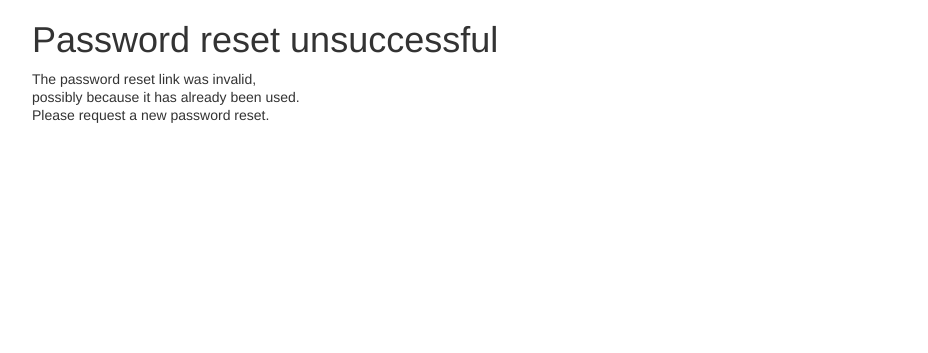
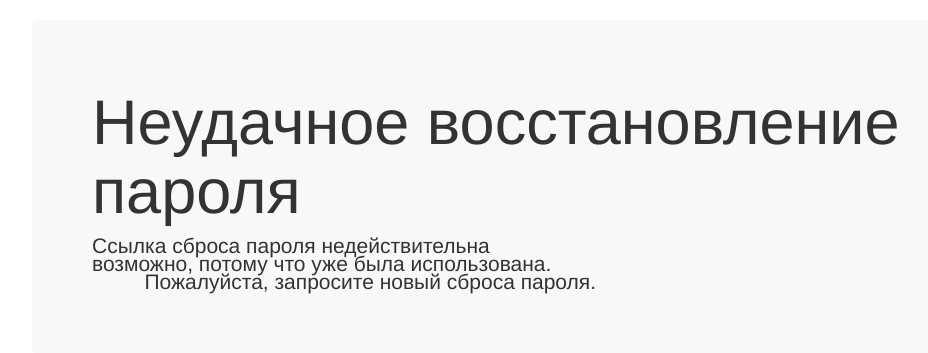
Before and after one commit to ermakovoleg/diplom, a Django app: template templates/registration/password_reset_confirm.html in a window 1280 px wide. Shown: the part 92-445 px from the top of the page, without its empty margins (38-966 px from the left). Run offline with Django 3.2, Linux system fonts and the light colour scheme; the template is opened without the code that fills it, so the values that code supplies are empty; parts of the project's set-up code (start-up, migrations or seed data) failed here and were passed over; some libraries are stand-ins or nearby versions.

Commit message:
восстановление пароля готово

```diff
--- a/templates/registration/password_reset_confirm.html
+++ b/templates/registration/password_reset_confirm.html
@@ -1,10 +1,11 @@
 {% extends "base.html" %}
-{% block title %}Setting New password{% endblock %}
+{% block title %}Установка нового пароля{% endblock %}
 
 {% block content %}
+    <div class="jumbotron">
         {% if validlink %}
-        <p>Please enter your new password twice.<br />
-           So we can verify you typed it in correctly.</p>
+            <p>Пожалуйста, введите Ваш новый пароль дважды.<br/>
+                Таким образом, мы можем проверить вы набрали его правильно.</p>
             <form action="" method="post">
                 <div style="display:none">
                     <input type="hidden" value="{{ csrf_token }}" name="csrfmiddlewaretoken">
@@ -12,24 +13,25 @@
                 <table>
                     <tr>
                         <td>{{ form.new_password1.errors }}
-                        <label for="id_new_password1">New password:</label></td>
+                            <label for="id_new_password1">Новый пароль:</label></td>
                         <td>{{ form.new_password1 }}</td>
                     </tr>
                     <tr>
                         <td>{{ form.new_password2.errors }}
-                        <label for="id_new_password2">Confirm password:</label></td>
+                            <label for="id_new_password2">Подтвердите пароль:</label></td>
                         <td>{{ form.new_password2 }}</td>
                     </tr>
                     <tr>
                         <td></td>
-                    <td><input type="submit" value="Change my password" /></td>
+                        <td><input type="submit" value="Change my password"/></td>
                     </tr>
                 </table>
             </form>
         {% else %}
-        <h1>Password reset unsuccessful</h1>
-        <p>The password reset link was invalid, <br />
-        possibly because it has already been used. <br />
-        Please request a new password reset.</p>
+            <h1>Неудачное восстановление пароля</h1>
+            <p>Ссылка сброса пароля недействительна <br/>
+                возможно, потому что уже была использована. <br/>
+                         Пожалуйста, запросите новый сброса пароля.</p>
         {% endif %}
+    </div>
 {% endblock %}
--- a/user/models.py
+++ b/user/models.py
@@ -67,7 +67,7 @@ class MyUserManager(BaseUserManager):
 class MyUser(AbstractBaseUser, PermissionsMixin):
     username = models.CharField(max_length=40, unique=True)
     locality = models.ForeignKey(Locality, verbose_name="Населенный пункт", blank=True, null=True)
-    email = models.EmailField(verbose_name='email', max_length=255)
+    email = models.EmailField(verbose_name='email', max_length=255, unique=True)
     fio = models.CharField(max_length=300, verbose_name='Ф.И.О.')
 
     is_active = models.BooleanField(default=True, editable=False)
--- a/user/urls.py
+++ b/user/urls.py
@@ -8,6 +8,6 @@ urlpatterns = patterns('',
     #(r'^(?P<pk>[0-9]+)/$', get_report),
     (r'^password/reset/$', 'django.contrib.auth.views.password_reset', {'post_reset_redirect' : '/user/password/reset/done/'}),
     (r'^password/reset/done/$', 'django.contrib.auth.views.password_reset_done'),
-    (r'^password/reset/(?P<uidb64>[0-9A-Za-z_\-]+)-(?P<token>.+)/$', 'django.contrib.auth.views.password_reset_confirm', {'post_reset_redirect' : '/user/password/done/'}),
+    (r'^password/reset/(?P<uidb64>[0-9A-Za-z_\-]+)/(?P<token>.+)/$', 'django.contrib.auth.views.password_reset_confirm', {'post_reset_redirect' : '/user/password/done/'}),
     (r'^password/done/$','django.contrib.auth.views.password_reset_complete'),
 )
```
Also changed, not shown: templates/auth.html (+4 -1 lines), templates/registration/password_reset_complete.html (+5 -3 lines), templates/registration/password_reset_email.html (+6 -5 lines), db.sqlite3. Lines whose indentation alone changed are shown as unchanged.
